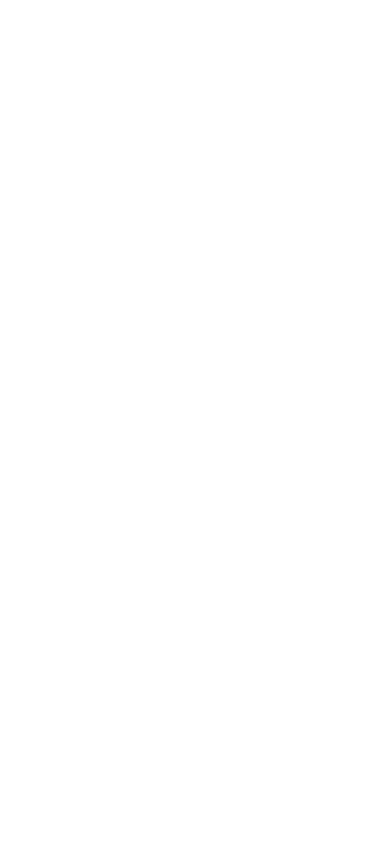
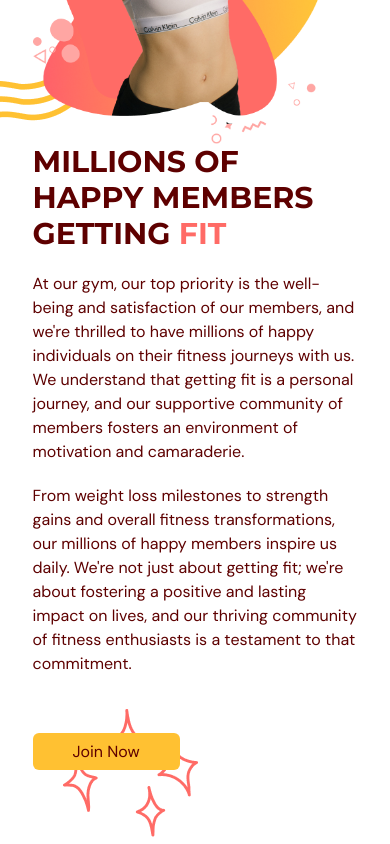
Before and after one commit to AndyFerrie/gym-typescript, a React (Vite) app: page / in a window 390 px wide. Shown: the part 2606-3450 px from the top of the page. Before the commit the page ends 2507 px from the top, so only its background shows below. Built offline with nearby package versions, Linux system fonts and the light colour scheme.

Commit message:
Finished benefits page

```diff
--- a/src/scenes/benefits/index.tsx
+++ b/src/scenes/benefits/index.tsx
@@ -2,7 +2,9 @@
 import { BenefitType, SelectedPage } from "@/shared/types";
 import { HomeModernIcon, UserGroupIcon, AcademicCapIcon } from "@heroicons/react/24/solid";
 import { motion } from "framer-motion";
+import BenefitsPageGraphic from "@/assets/BenefitsPageGraphic.png"
 import Benefit from "./Benefit";
+import ActionButton from "@/shared/ActionButton";
 
 const benefits: Array<BenefitType> = [
     {
@@ -81,27 +83,55 @@
             </motion.div>
 
             {/* GRAPHICS AND DESCRIPTION */}
-            <div>
+            <div className="mt-16 items-center justify-between gap-20 md:mt-28 md:flex">
                 {/* GRAPHIC  */}
-                <img src="" alt="" />
+                <img className="mx-auto" src={BenefitsPageGraphic} alt="benfits-page-graphic" />
                 {/* DESCRIPTION */}
                 <div>
                     {/* TITLE */}
                     <div className="relative">
                         <div className="before:absolute before:-top-20 before:-left-20 before:z-[-1] before:content-abstractwaves">
-                            <div>
+                            <motion.div
+                                initial="hidden"
+                                whileInView="visible"
+                                viewport={{ once: true, amount: 0.5 }}
+                                transition={{ duration: 0.5 }}
+                                variants={{
+                                    hidden: { opacity: 0, x: 50 },
+                                    visible: { opacity: 1, x: 0 },
+                                }}
+                            >
                                 <HText>
                                     MILLIONS OF HAPPY MEMBERS GETTING{" "}
                                     <span className="text-primary-500">
                                         FIT
                                     </span>
                                 </HText>
-                            </div>
+                            </motion.div>
                         </div>
                     </div>
                     {/* DESCRIPTION */}
-
+                    <motion.div
+                        initial="hidden"
+                        whileInView="visible"
+                        viewport={{ once: true, amount: 0.5 }}
+                        transition={{ delay: 0.2, duration: 0.5 }}
+                        variants={{
+                            hidden: { opacity: 0, x: 50 },
+                            visible: { opacity: 1, x: 0 },
+                        }}
+                    >
+                        <p className="my-5">At our gym, our top priority is the well-being and satisfaction of our members, and we're thrilled to have millions of happy individuals on their fitness journeys with us. We understand that getting fit is a personal journey, and our supportive community of members fosters an environment of motivation and camaraderie. </p>
+                        <p className="mb-5">From weight loss milestones to strength gains and overall fitness transformations, our millions of happy members inspire us daily. We're not just about getting fit; we're about fostering a positive and lasting impact on lives, and our thriving community of fitness enthusiasts is a testament to that commitment.</p>
+                    </motion.div>
                     {/* BUTTON */}
+                    <div className="relative mt-16">
+                        <div className="before:absolute before:-bottom-20 before:right-40 before:z-[-1] before:content-sparkles">
+                            <ActionButton setSelectedPage={setSelectedPage}>
+                                Join Now
+                            </ActionButton>
+                        </div>
+                    </div>
                 </div>
             </div>
         </motion.div>
```
